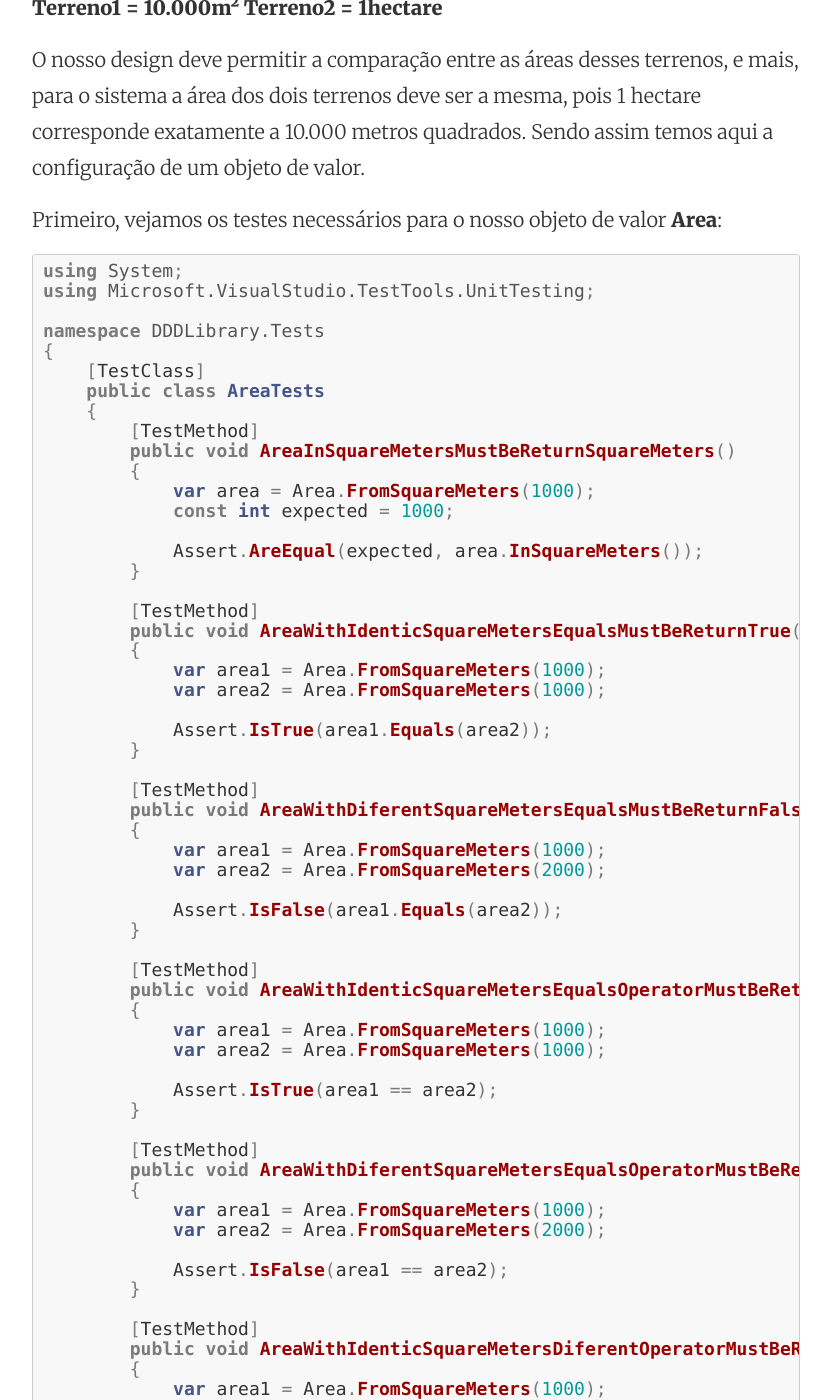
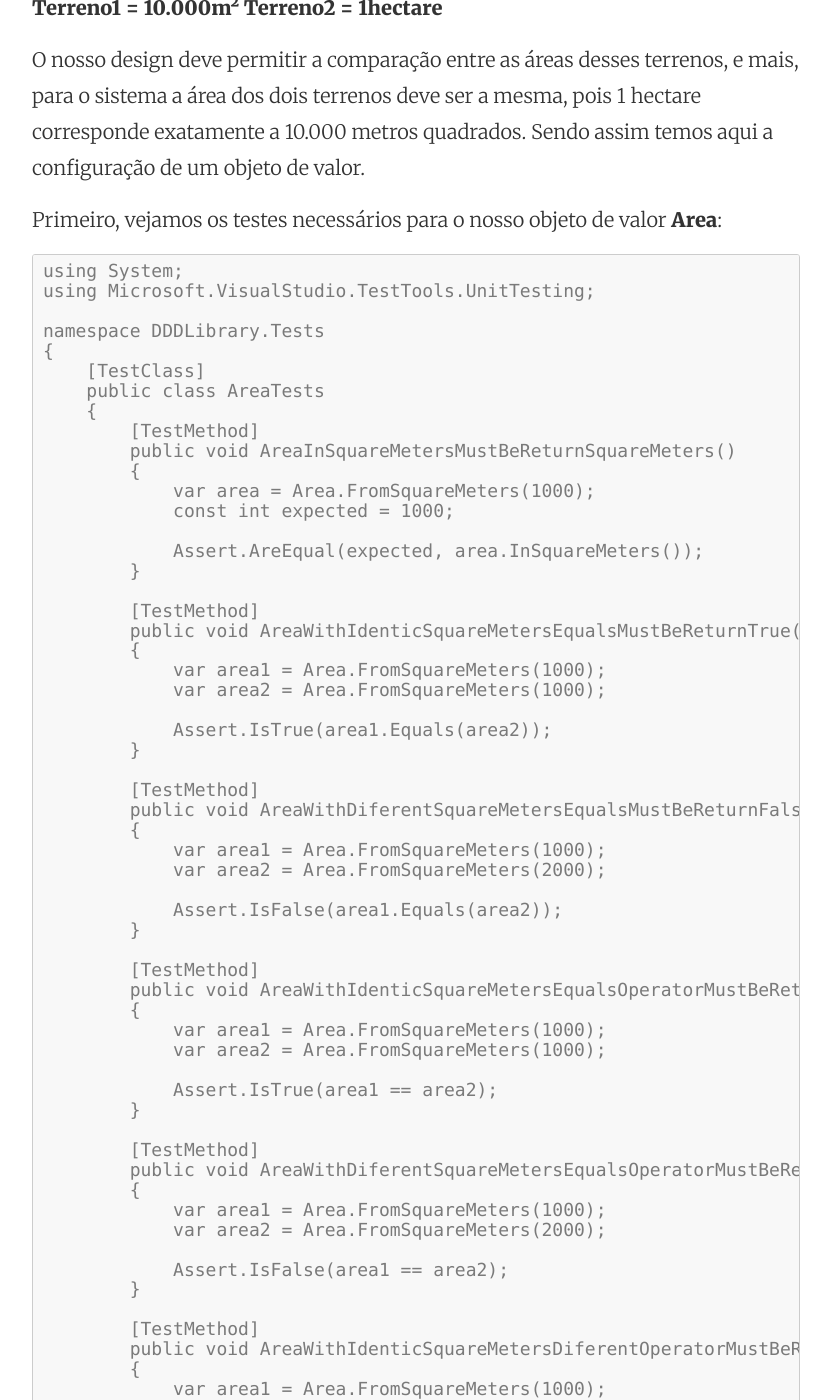
Before and after one commit to emersonsoares/emersonsoares.github.io, a Jekyll site: the page built from _posts/2014-06-08-implementando-value-object-csharp.md, in a window 1280 px wide and 1400 px high, scrolled down 2127 px. Shown: the whole window, without its empty margins (224-1055 px from the left). Built offline with Jekyll 4.4.1, drawn with Linux system fonts in a browser that asks for light colours; Markdown is read by kramdown in place of the engine named in the settings; comment, search, counter and statistics services are not loaded; some of the changed text lies outside the part shown.

Commit message:
atualizando post

````diff
--- a/_posts/2014-06-08-implementando-value-object-csharp.md
+++ b/_posts/2014-06-08-implementando-value-object-csharp.md
@@ -28,7 +28,7 @@ O nosso design deve permitir a comparação entre as áreas desses terrenos, e m
 
 Primeiro, vejamos os testes necessários para o nosso objeto de valor **Area**:
 
-```cs
+```
 using System;
 using Microsoft.VisualStudio.TestTools.UnitTesting;
 
@@ -364,7 +364,7 @@ namespace DDDLibrary.Tests
 
 E segundo, a implementação de Area:
 
-```cs
+```
 using System;
 
 namespace DDDLibrary
````
